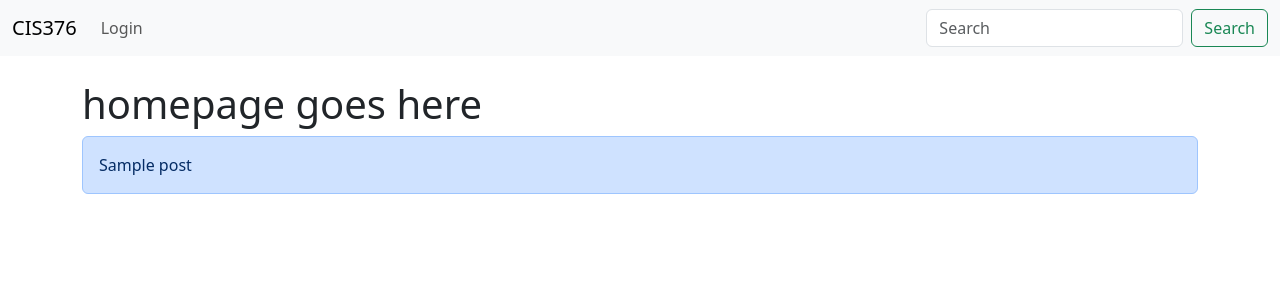
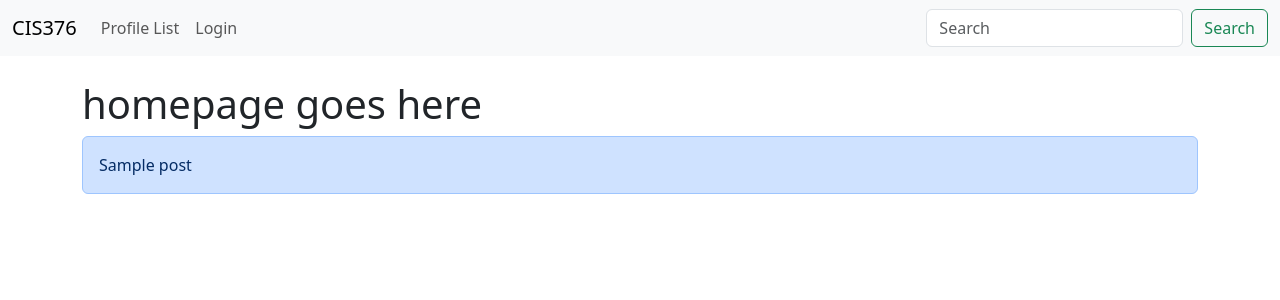
Before and after one commit to mgasawne/cis376, a Django app: template templates/home.html in a window 1280 px wide. Shown: the top 300 px of the page. Run offline with Django 3.2, Linux system fonts and the light colour scheme; the template is opened without the code that fills it: most values are stand-ins (such as "Sample title", 1, 10 or a date in 2020); some libraries are stand-ins or nearby versions.

Commit message:
Add files via upload

```diff
--- a/templates/navbar.html
+++ b/templates/navbar.html
@@ -1,10 +1,10 @@
 <!doctype html>
 <html lang="en">
 <head>
+  <!-- Required meta tags and Bootstrap CSS -->
   <meta charset="utf-8">
   <meta name="viewport" content="width=device-width, initial-scale=1">
-    <title>CIS376</title>
-    <link href="https://cdn.jsdelivr.net/npm/bootstrap@5.3.3/dist/css/bootstrap.min.css" rel="stylesheet" integrity="sha384-QWTKZyjpPEjISv5WaRU9OFeRpok6YctnYmDr5pNlyT2bRjXh0JMhjY6hW+ALEwIH" crossorigin="anonymous">
+  <link href="https://stackpath.bootstrapcdn.com/bootstrap/5.3.0/css/bootstrap.min.css" rel="stylesheet">
 </head>
 <body>
 <nav class="navbar navbar-expand-lg bg-body-tertiary">
@@ -15,18 +15,12 @@
       </button>
       <div class="collapse navbar-collapse" id="navbarSupportedContent">
         <ul class="navbar-nav me-auto mb-2 mb-lg-0">
-            {% if user.is_authenticated %}
           <li class="nav-item">
-                <a class="nav-link" href="{% url 'profile_list' %}">Hello, {{ user.username }}</a>
+            <a class="nav-link" href="{% url 'profile_list' %}">Profile List</a>
           </li>
-              <li class="nav-item">
-                <a class="nav-link" href="{% url 'logout' %}">Logout</a>
-              </li>
-            {% else %}
           <li class="nav-item">
             <a class="nav-link" href="{% url 'login' %}">Login</a>
           </li>
-            {% endif %}
         </ul>
         <form class="d-flex" role="search">
           <input class="form-control me-2" type="search" placeholder="Search" aria-label="Search">
@@ -35,7 +29,7 @@
       </div>
     </div>
   </nav>
-
-    <script src="https://cdn.jsdelivr.net/npm/bootstrap@5.3.3/dist/js/bootstrap.bundle.min.js" integrity="sha384-YvpcrYf0tY3lHB60NNkmXc5s9fDVZLESaAA55NDzOxhy9GkcIdslK1eN7N6jIeHz" crossorigin="anonymous"></script>
+  <!-- Optional Bootstrap JavaScript -->
+  <script src="https://stackpath.bootstrapcdn.com/bootstrap/5.3.0/js/bootstrap.bundle.min.js"></script>
 </body>
 </html>
```
Lines whose indentation alone changed are shown as unchanged.
